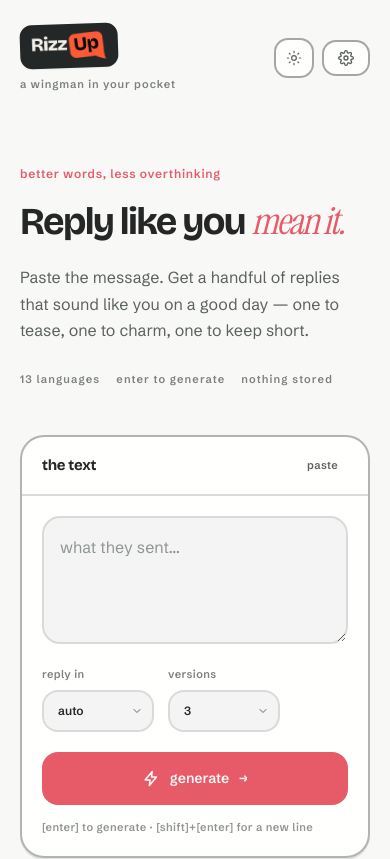
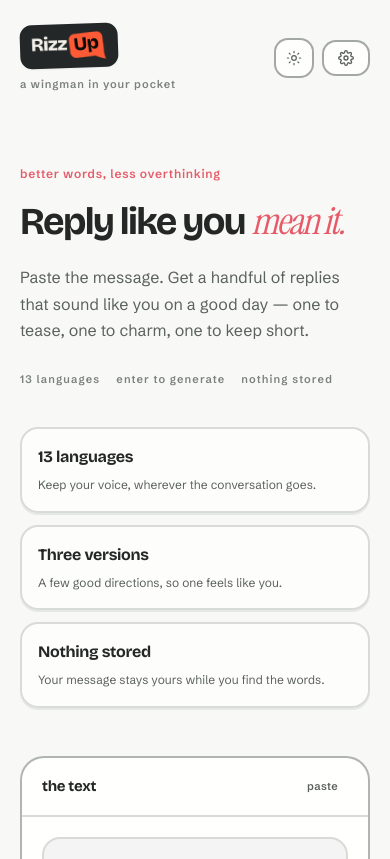
Before and after one commit to Graffian/rizzUP, a Next.js app: page / in a window 390 px wide. Shown: the top 859 px of the page. Built offline with nearby package versions, Linux system fonts and the light colour scheme.

Commit message:
Refine animations and add responsive feature highlights

```diff
--- a/app/globals.css
+++ b/app/globals.css
@@ -130,7 +130,7 @@ body {
     }
   }
   .animate-entrance {
-    animation: entrance 0.7s cubic-bezier(0.22, 1, 0.36, 1) both;
+    animation: entrance 0.705s cubic-bezier(0.22, 1, 0.36, 1) both;
   }
   .animate-delay-1 {
     animation-delay: 80ms;
@@ -190,15 +190,15 @@ body {
     }
   }
   .intro-screen {
-    animation: introExit 0.55s 1.05s cubic-bezier(0.76, 0, 0.24, 1) forwards;
+    animation: introExit 0.555s 1.05s cubic-bezier(0.76, 0, 0.24, 1) forwards;
   }
   .intro-logo {
-    animation: introLogo 0.9s 0.12s cubic-bezier(0.22, 1, 0.36, 1) both;
+    animation: introLogo 0.905s 0.12s cubic-bezier(0.22, 1, 0.36, 1) both;
   }
   .animate-fadeUp {
-    animation: fadeUp 0.45s ease both;
+    animation: fadeUp 0.455s ease both;
   }
   .animate-fadeIn {
-    animation: fadeIn 0.25s ease both;
+    animation: fadeIn 0.255s ease both;
   }
 }
--- a/components/RizzApp.tsx
+++ b/components/RizzApp.tsx
@@ -321,6 +321,21 @@ export default function RizzApp() {
           </div>
         </section>
 
+        <section className="animate-entrance animate-delay-3 mt-10 grid grid-cols-1 gap-3 sm:grid-cols-3">
+          <div className="rounded-[18px] border-2 border-line bg-panel/75 p-4 shadow-[0_2px_0_rgb(var(--color-paper)_/_0.08)] sm:p-5">
+            <p className="font-head text-[16px] font-bold tracking-[-0.02em] text-paper">13 languages</p>
+            <p className="mt-1.5 text-[12px] leading-relaxed text-muted">Keep your voice, wherever the conversation goes.</p>
+          </div>
+          <div className="rounded-[18px] border-2 border-line bg-panel/75 p-4 shadow-[0_2px_0_rgb(var(--color-paper)_/_0.08)] sm:p-5">
+            <p className="font-head text-[16px] font-bold tracking-[-0.02em] text-paper">Three versions</p>
+            <p className="mt-1.5 text-[12px] leading-relaxed text-muted">A few good directions, so one feels like you.</p>
+          </div>
+          <div className="rounded-[18px] border-2 border-line bg-panel/75 p-4 shadow-[0_2px_0_rgb(var(--color-paper)_/_0.08)] sm:p-5">
+            <p className="font-head text-[16px] font-bold tracking-[-0.02em] text-paper">Nothing stored</p>
+            <p className="mt-1.5 text-[12px] leading-relaxed text-muted">Your message stays yours while you find the words.</p>
+          </div>
+        </section>
+
         {/* settings */}
         {showSettings && (
           <section className="mt-10 animate-fadeIn overflow-hidden rounded-[22px] border-2 border-line2/60 bg-panel/90 shadow-[0_2px_0_rgb(var(--color-paper)_/_0.1)]">
@@ -536,7 +551,6 @@ export default function RizzApp() {
                   style={{ animationDelay: i * 60 + 'ms' }}
                 >
                   <div className="flex items-center justify-between border-b-2 border-line px-5 py-3.5">
-                    <span className="rounded-full bg-gold/35 px-2 py-1 font-body text-[11px] font-bold text-paper">option {num(i)}</span>
                     <span className="font-body text-[11px] font-bold tracking-[0.06em] text-paper/70">
                       {r.vibe}
                     </span>
```
